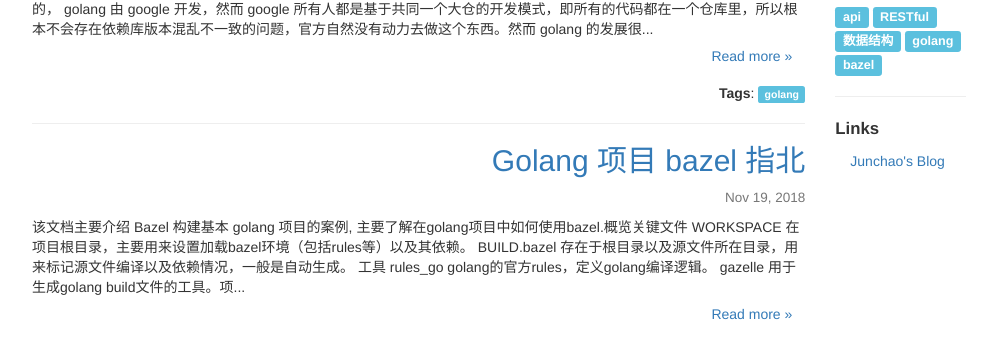
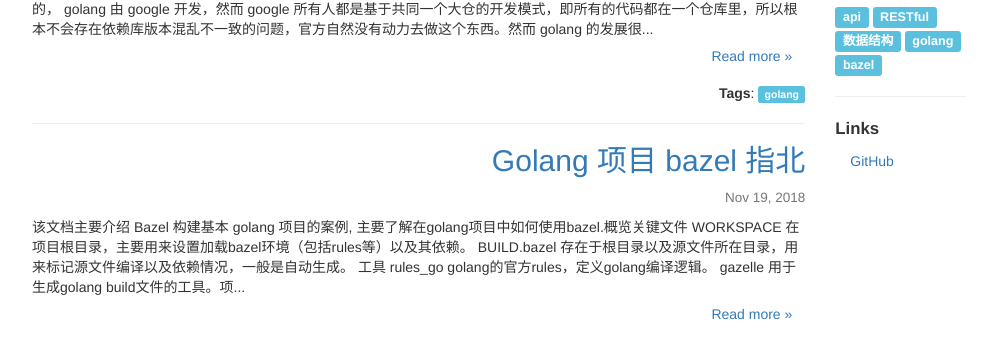
Before and after one commit to snxq/snxq.github.io, a Jekyll site: the page built from index.html, in a window 1280 px wide. Shown: the part 256-598 px from the top of the page, without its empty margins (141-1138 px from the left). Built offline with Jekyll 4.4.1, drawn with Linux system fonts in a browser that asks for light colours; the list of posts is cut into pages by our own code.

Commit message:
:speech_balloon: modify link at sider

```diff
--- a/_includes/sider.html
+++ b/_includes/sider.html
@@ -14,6 +14,6 @@
     <hr>
       <li class="nav-header"><big><b>Links</b></big></li>
 
-    <li><a href="https://www.junchaowang.com">Junchao's Blog</a></li>
+    <li><a href="https://github.com/snxq">GitHub</a></li>
   </ul>
 </div>
```
